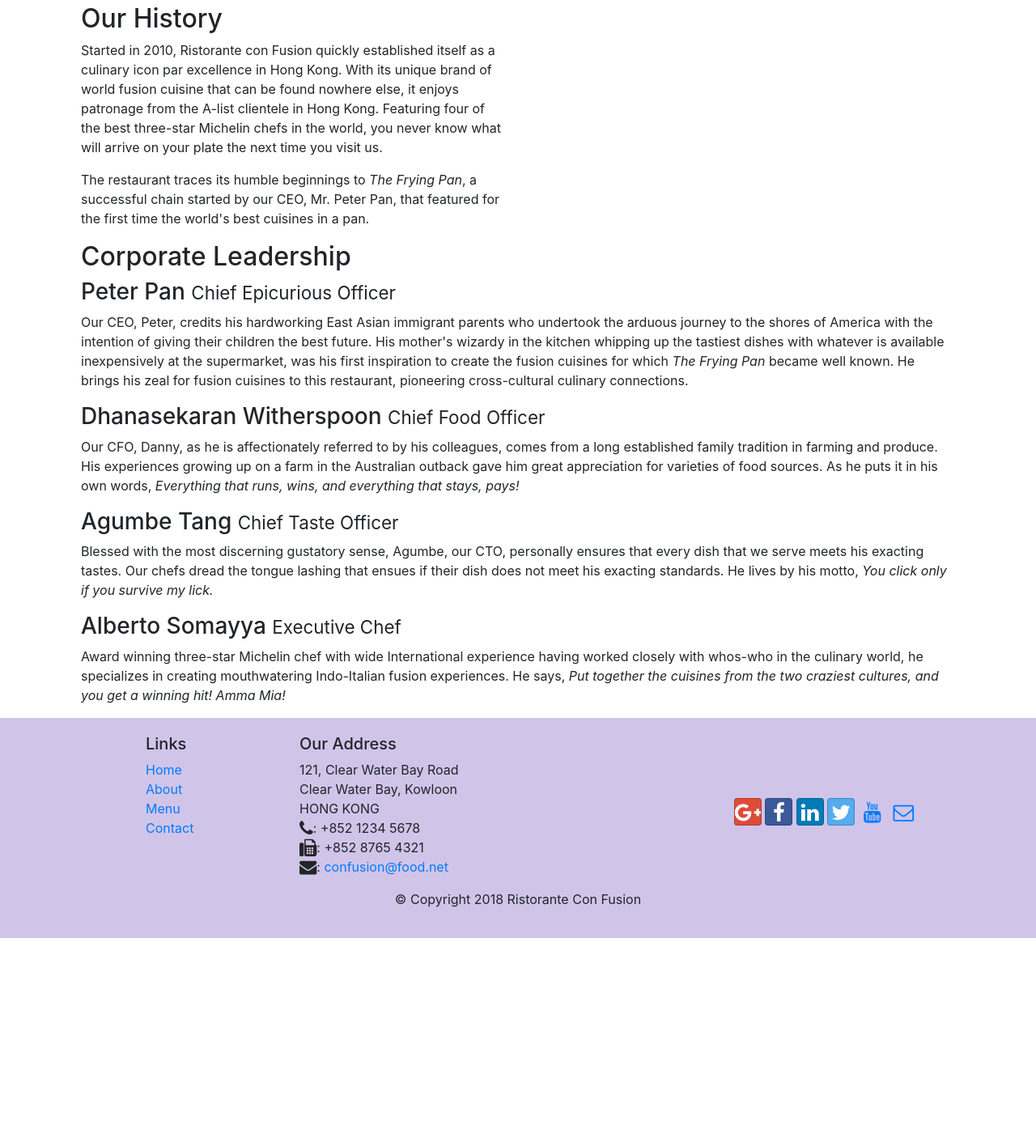
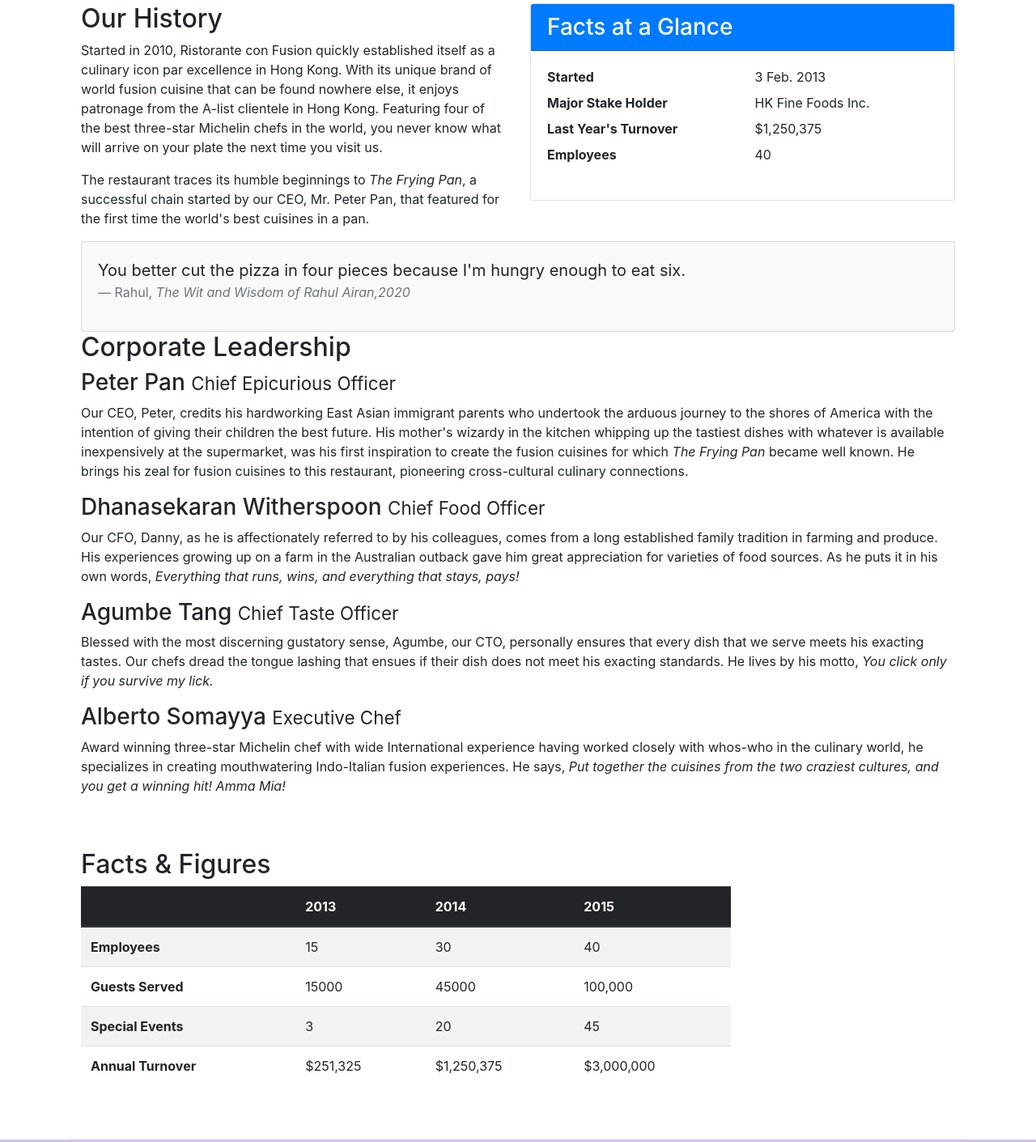
Before and after one commit to RahulAiran/Bootstrap, a website: page aboutus.html in a window 1280 px wide. Shown: the part 461-1872 px from the top of the page at 81% size. Before the commit the page ends 1620 px from the top, so only its background shows below. Drawn offline with nearby package versions, Linux system fonts and the light colour scheme.

Commit message:
TablesandCards

```diff
--- a/aboutus.html
+++ b/aboutus.html
@@ -71,7 +71,33 @@
                 <p>Started in 2010, Ristorante con Fusion quickly established itself as a culinary icon par excellence in Hong Kong. With its unique brand of world fusion cuisine that can be found nowhere else, it enjoys patronage from the A-list clientele in Hong Kong.  Featuring four of the best three-star Michelin chefs in the world, you never know what will arrive on your plate the next time you visit us.</p>
                 <p>The restaurant traces its humble beginnings to <em>The Frying Pan</em>, a successful chain started by our CEO, Mr. Peter Pan, that featured for the first time the world's best cuisines in a pan.</p>
             </div>
-            <div>
+            <div class="col-sm">
+                <div class="card">
+                    <h3 class="card-header bg-primary text-white">Facts at a Glance</h3>
+                    <div class="card-body">
+                        <dl class="row">
+                            <dt class="col-6">Started</dt>
+                            <dd class="col-6">3 Feb. 2013</dd>
+                            <dt class="col-6">Major Stake Holder</dt>
+                            <dd class="col-6">HK Fine Foods Inc.</dd>
+                            <dt class="col-6">Last Year's Turnover</dt>
+                            <dd class="col-6">$1,250,375</dd>
+                            <dt class="col-6">Employees</dt>
+                            <dd class="col-6">40</dd>
+                        </dl>
+                    </div>
+                </div>
+            </div>
+            <div class="col-12">
+                <div class="card card-body bg-light">
+                    <blockquote class="blockquote">
+                        <p class="mb-0">You better cut the pizza in four pieces because I'm hungry enough to eat six.</p>
+                        <footer class="blockquote-footer">Rahul,
+                        <cite title="Source Title">The Wit and Wisdom of Rahul Airan,2020</cite>
+                    </footer>
+                    </blockquote>
+                </div>
+
             </div>
         </div>
 
@@ -89,7 +115,51 @@
                 <p class="d-none d-sm-block">Award winning three-star Michelin chef with wide International experience having worked closely with whos-who in the culinary world, he specializes in creating mouthwatering Indo-Italian fusion experiences. He says, <em>Put together the cuisines from the two craziest cultures, and you get a winning hit! Amma Mia!</em></p>
             </div>
        </div>
+       <div class="row row-content">
+           <div class="col-12 col-sm-9">
+               <h2>Facts &amp; Figures</h2>
+               <div class="table-responsive">
+                   <table class="table table-striped">
+                       <thead class="thead-dark">
+                           <tr>
+                               <th>&nbsp</th>
+                               <th>2013</th>
+                               <th>2014</th>
+                               <th>2015</th>
+                           </tr>
+                       </thead>
+                       <tbody>
+                           <tr>
+                               <th>Employees</th>
+                               <td>15</td>
+                               <td>30</td>
+                               <td>40</td>
+                           </tr>
+                           <tr>
+                               <th>Guests Served</th>
+                               <td>15000</td>
+                               <td>45000</td>
+                               <td>100,000</td>
+                           </tr>
+                           <tr>
+                               <th>Special Events</th>
+                               <td>3</td>
+                               <td>20</td>
+                               <td>45</td>
+                           </tr>
+                           <tr>
+                               <th>Annual Turnover</th>
+                               <td>$251,325</td>
+                               <td>$1,250,375</td>
+                               <td>$3,000,000</td>
+                           </tr>
 
+                       </tbody>
+                   </table>
+               </div>
+           </div>
+           <div class="col-12 col-sm-3"></div>
+       </div>
     </div>
 
     <footer class="footer">
@@ -100,8 +170,8 @@
                     <ul class="list-unstyled">
                         <li><a href="./index.html">Home</a></li>
                         <li><a href="#">About</a></li>
-                        <li><a href="./contactus.html">Menu</a></li>
-                        <li><a href="#">Contact</a></li>
+                        <li><a href="#">Menu</a></li>
+                        <li><a href="./contactus.html">Contact</a></li>
                     </ul>
                 </div>
                 <div class="col-7 col-sm-5">
```
